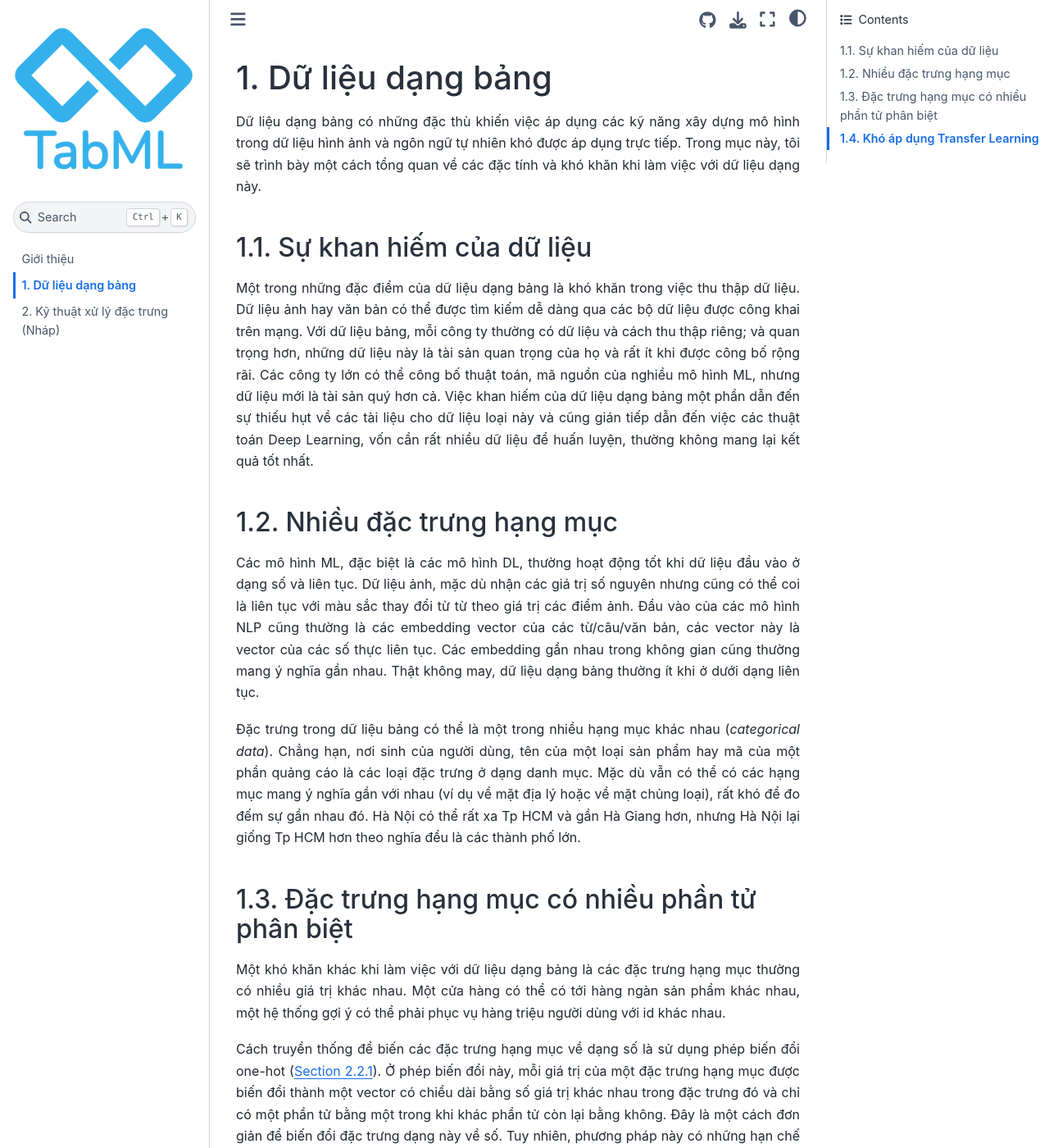
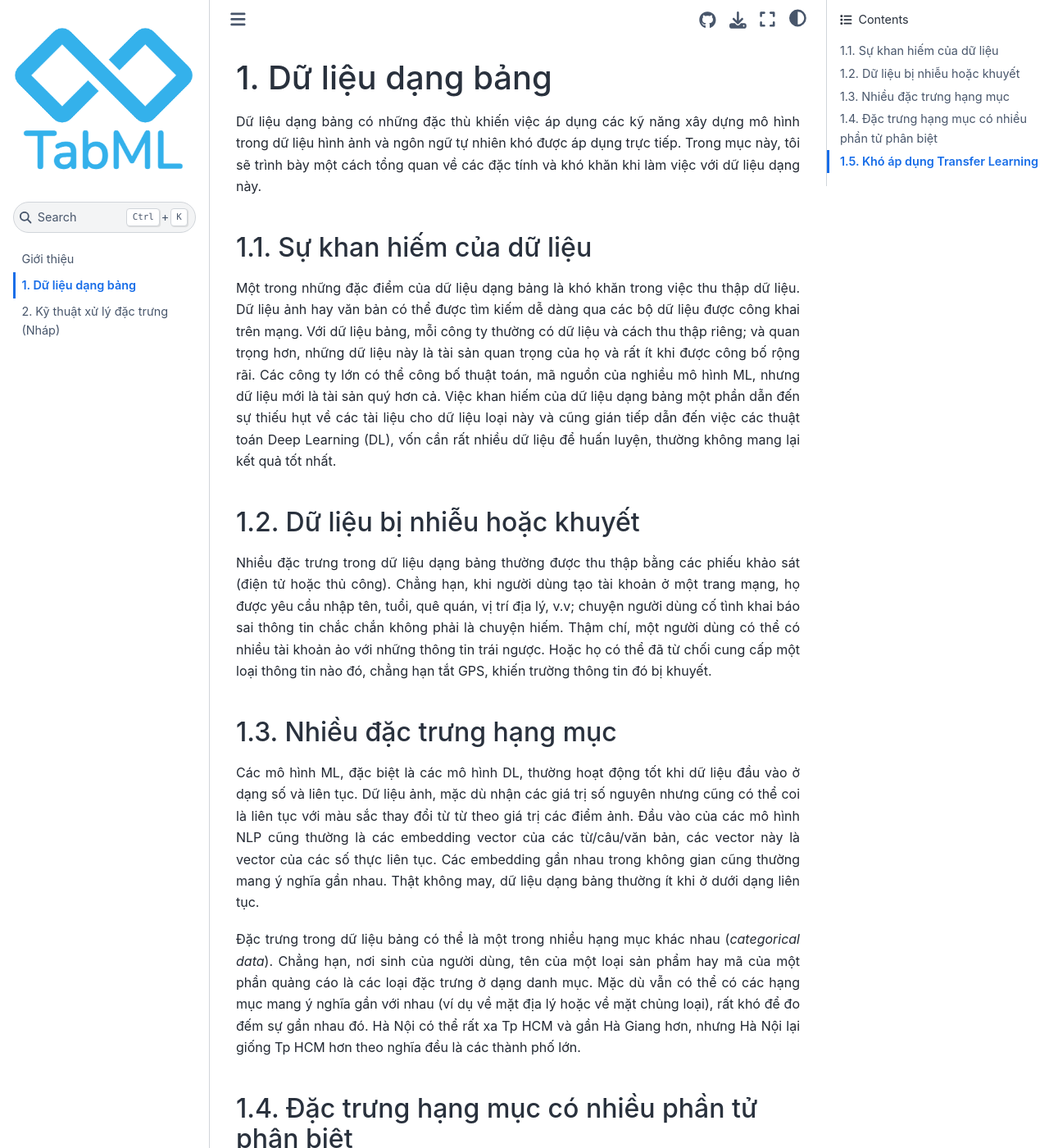
Before and after one commit to tiepvupsu/tabml_book, a Jupyter Book: the page built from book/tabular_data.md, in a window 1280 px wide and 1400 px high. Shown: the whole window at 82% size. Built offline with Jupyter Book 1.0.4 settings and Sphinx 7.4.7 and the Sphinx Book theme 1.1.4, drawn with Linux system fonts in a browser that asks for light colours.

Commit message:
[content]: add missing_data section to tabular_data.md (#13)
* Update tabular_data.md

* Update book/tabular_data.md

```diff
--- a/book/tabular_data.md
+++ b/book/tabular_data.md
@@ -10,8 +10,17 @@
 Với dữ liệu bảng, mỗi công ty thường có dữ liệu và cách thu thập riêng;
 và quan trọng hơn, những dữ liệu này là tài sản quan trọng của họ và rất ít khi được công bố rộng rãi.
 Các công ty lớn có thể công bố thuật toán, mã nguồn của nghiều mô hình ML, nhưng dữ liệu mới là tài sản quý hơn cả.
-Việc khan hiếm của dữ liệu dạng bảng một phần dẫn đến sự thiếu hụt về các tài liệu cho dữ liệu loại này và cũng gián tiếp dẫn đến việc các thuật toán Deep Learning,
-vốn cần rất nhiều dữ liệu để huấn luyện, thường không mang lại kết quả tốt nhất.
+Việc khan hiếm của dữ liệu dạng bảng một phần dẫn đến sự thiếu hụt về các tài liệu cho dữ liệu loại này và cũng gián tiếp dẫn đến việc các thuật toán Deep Learning (DL), vốn cần rất nhiều dữ liệu để huấn luyện, thường không mang lại kết quả tốt nhất.
+
+(sec_mising_data_intro)=
+## Dữ liệu bị nhiễu hoặc khuyết
+
+Nhiều đặc trưng trong dữ liệu dạng bảng thường được thu thập bằng các phiếu khảo sát
+(điện tử hoặc thủ công). Chẳng hạn, khi người dùng tạo tài khoản ở một trang mạng, họ
+được yêu cầu nhập tên, tuổi, quê quán, vị trí địa lý, v.v; chuyện người dùng cố tình
+khai báo sai thông tin chắc chắn không phải là chuyện hiếm. Thậm chí, một người dùng có
+thể có nhiều tài khoản ảo với những thông tin trái ngược. Hoặc họ có thể đã từ chối cung
+cấp một loại thông tin nào đó, chẳng hạn tắt GPS, khiến trường thông tin đó bị khuyết.
 
 ## Nhiều đặc trưng hạng mục
 
```
